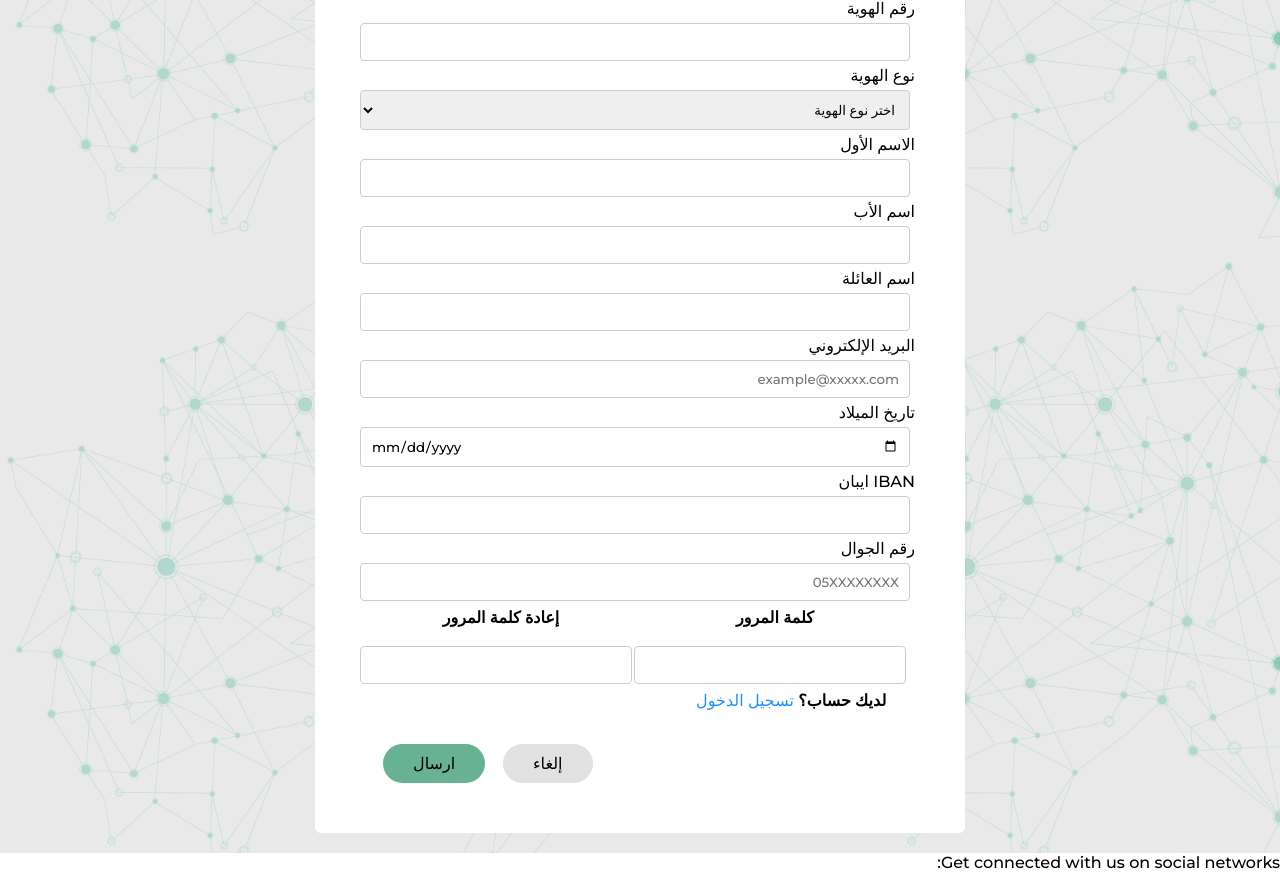
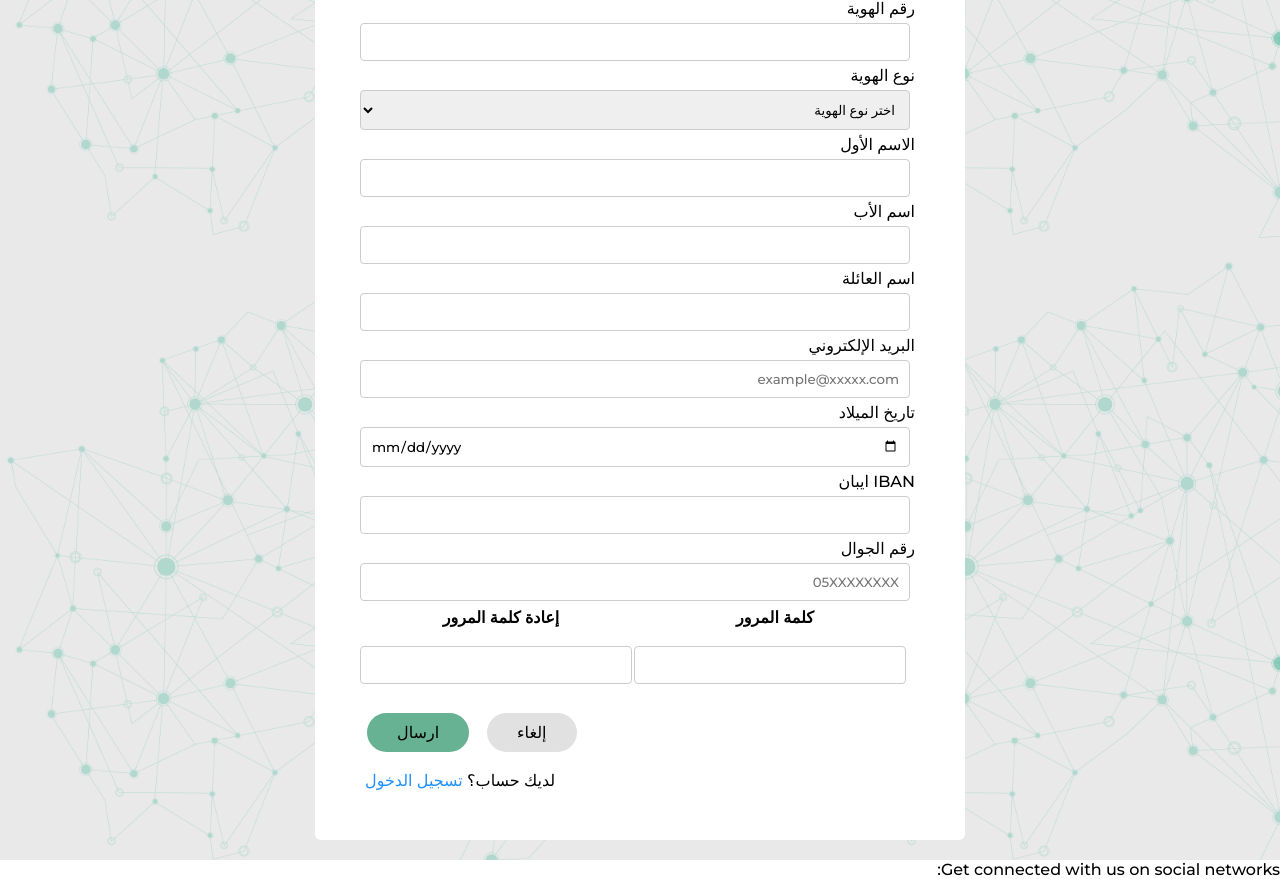
Before and after one commit to SanaaJamil/landSA, a PHP site: page /signUp.php in a window 1280 px wide. Shown: the part 525-1404 px from the top of the page. Run offline with PHP 8.4, Linux system fonts and the light colour scheme; lists and menus that the app fills with data are empty.

Commit message:
Update signUp.php
repositing the button

```diff
--- a/log/signUp.php
+++ b/log/signUp.php
@@ -24,6 +24,12 @@
         }
         button:hover[type=reset]{
             background-color: rgba(200, 225, 225, 1);
+        }
+        form .btn{
+            display: flex;
+            justify-content: flex-end;
+            align-items: center;
+            margin-left: -16px;
         }
 
         table p{
@@ -173,8 +179,6 @@
                                 <p id="number" class="invalid A">أرقام</p>
                                 <p id="length" class="invalid A">على الأقل 8 رموز</p>
                             </div>
-				<p style="text-align: left; margin-left: 21%;"> لديك حساب؟ <a style="color: dodgerblue;"href="login.php"> تسجيل الدخول </a></p>
-
                         </th>
                         <th></th>
                     </tr>
@@ -183,6 +187,9 @@
                 <div class="btn">
                     <button type="reset">إلغاء</button>
                     <button type="submit" name="Submit">ارسال</button>
+                </div>
+                <div><br>
+                  <p style="text-align: left;"> لديك حساب؟ <a style="color: dodgerblue;"href="login.php"> تسجيل الدخول </a></p>
                 </div>
           </form>
         </div>
```
